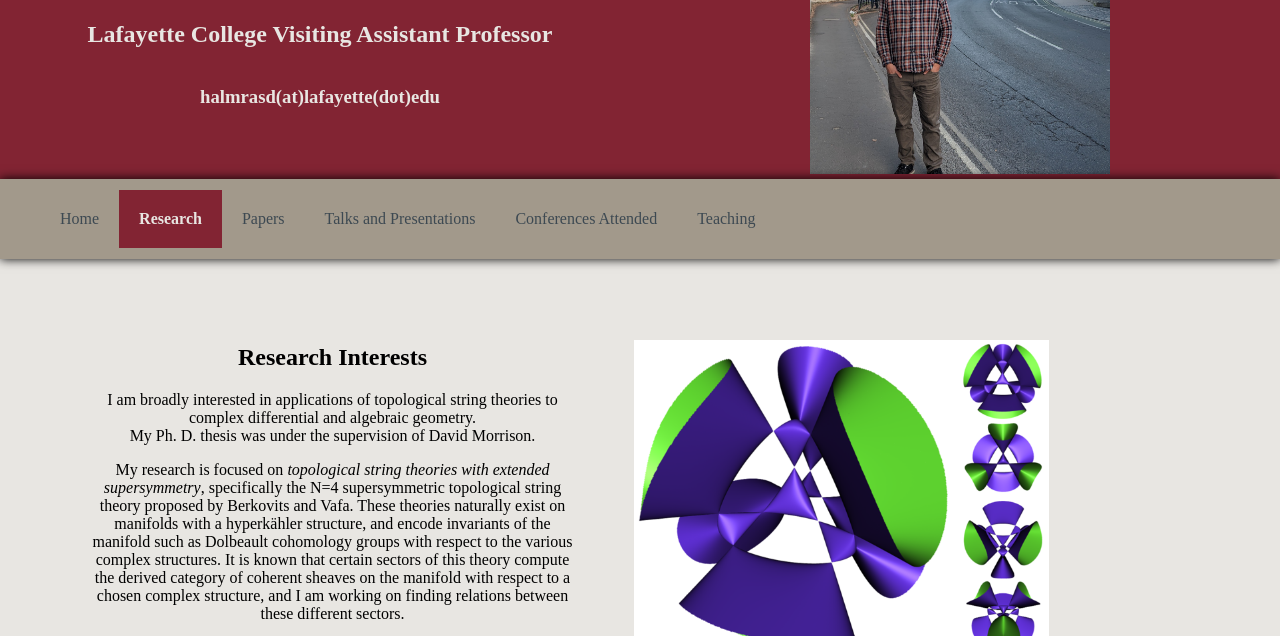
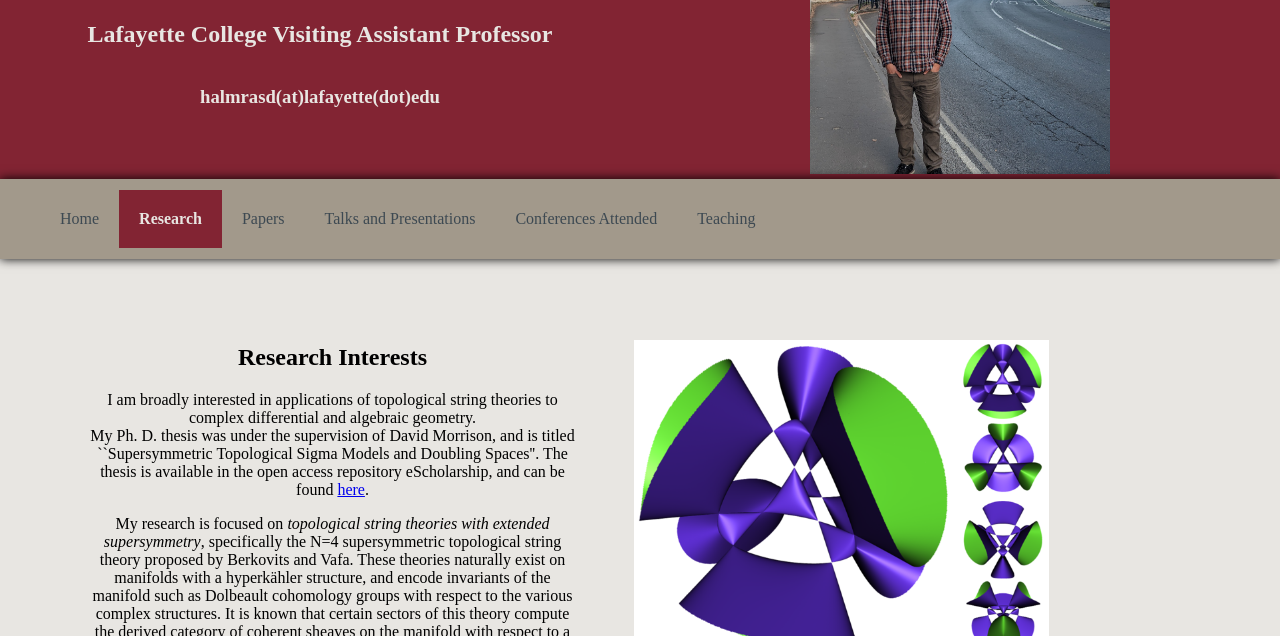
Before and after one commit to DanielHalmrast/DanielHalmrast.github.io, a plain HTML site: page research.html in a window 1280 px wide. Shown: the part 131-767 px from the top of the page. Drawn offline with nearby package versions, Linux system fonts and the light colour scheme.

Commit message:
update thesis link

```diff
--- a/research.html
+++ b/research.html
@@ -31,7 +31,11 @@
         of topological string theories to complex differential and algebraic
         geometry.
         <br>
-        My Ph. D. thesis was under the supervision of David Morrison.
+        My Ph. D. thesis was under the supervision of David Morrison, and is
+        titled ``Supersymmetric Topological Sigma Models and Doubling Spaces''.
+        The thesis is available in the open access repository eScholarship, and
+        can be found
+        <a href="https://escholarship.org/uc/item/8tz617wq">here</a>.
     </p>
     <p>
         My research is focused on <em> topological
```
